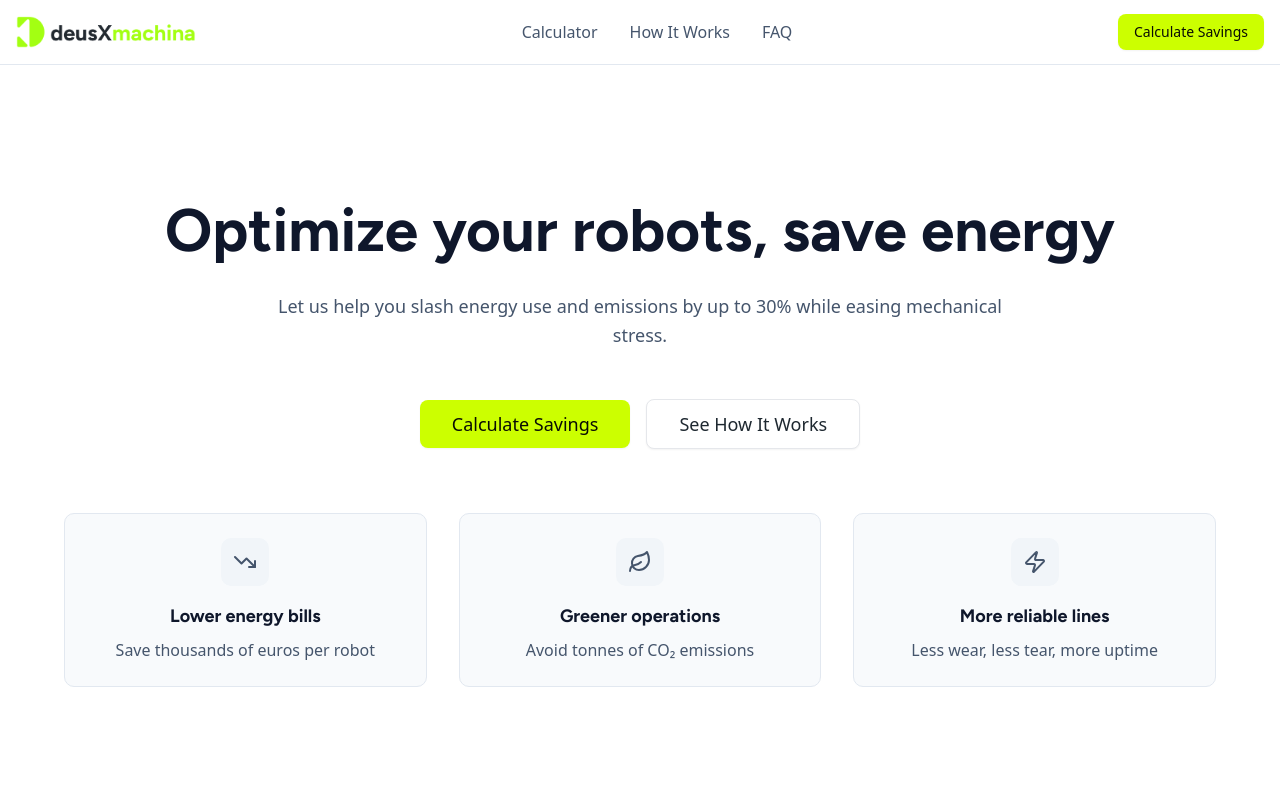
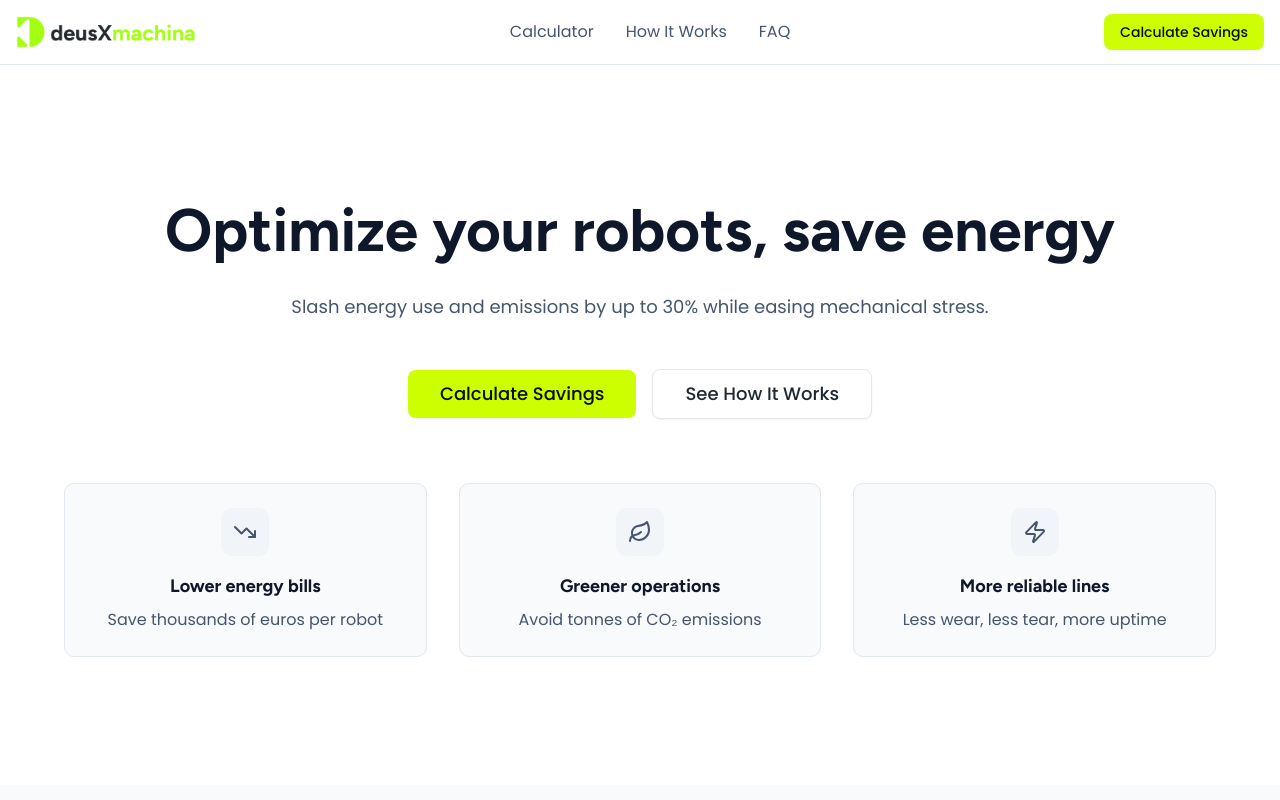
Before and after one commit to deusXmachina-dev/landing-page, a Next.js app: page / in a window 1280 px wide. Shown: the top 800 px of the page. Built offline with nearby package versions, Linux system fonts and the light colour scheme.

Commit message:
wording changes

```diff
--- a/src/app/globals.css
+++ b/src/app/globals.css
@@ -121,6 +121,7 @@
   }
   body {
     @apply bg-background text-foreground;
+    font-family: var(--font-poppins), ui-sans-serif, system-ui, sans-serif;
   }
 
   /* Heading styles with Figtree Bold */
--- a/src/components/sections/HeroSection.tsx
+++ b/src/components/sections/HeroSection.tsx
@@ -15,7 +15,7 @@ export function HeroSection() {
 
             {/* Key Value Proposition */}
             <p className="text-lg text-slate-600 dark:text-slate-400 mb-12 max-w-3xl mx-auto leading-relaxed">
-              Let us help you slash energy use and emissions by up to 30% while easing mechanical stress.
+              Slash energy use and emissions by up to 30% while easing mechanical stress.
             </p>
 
             {/* CTAs */}
```
